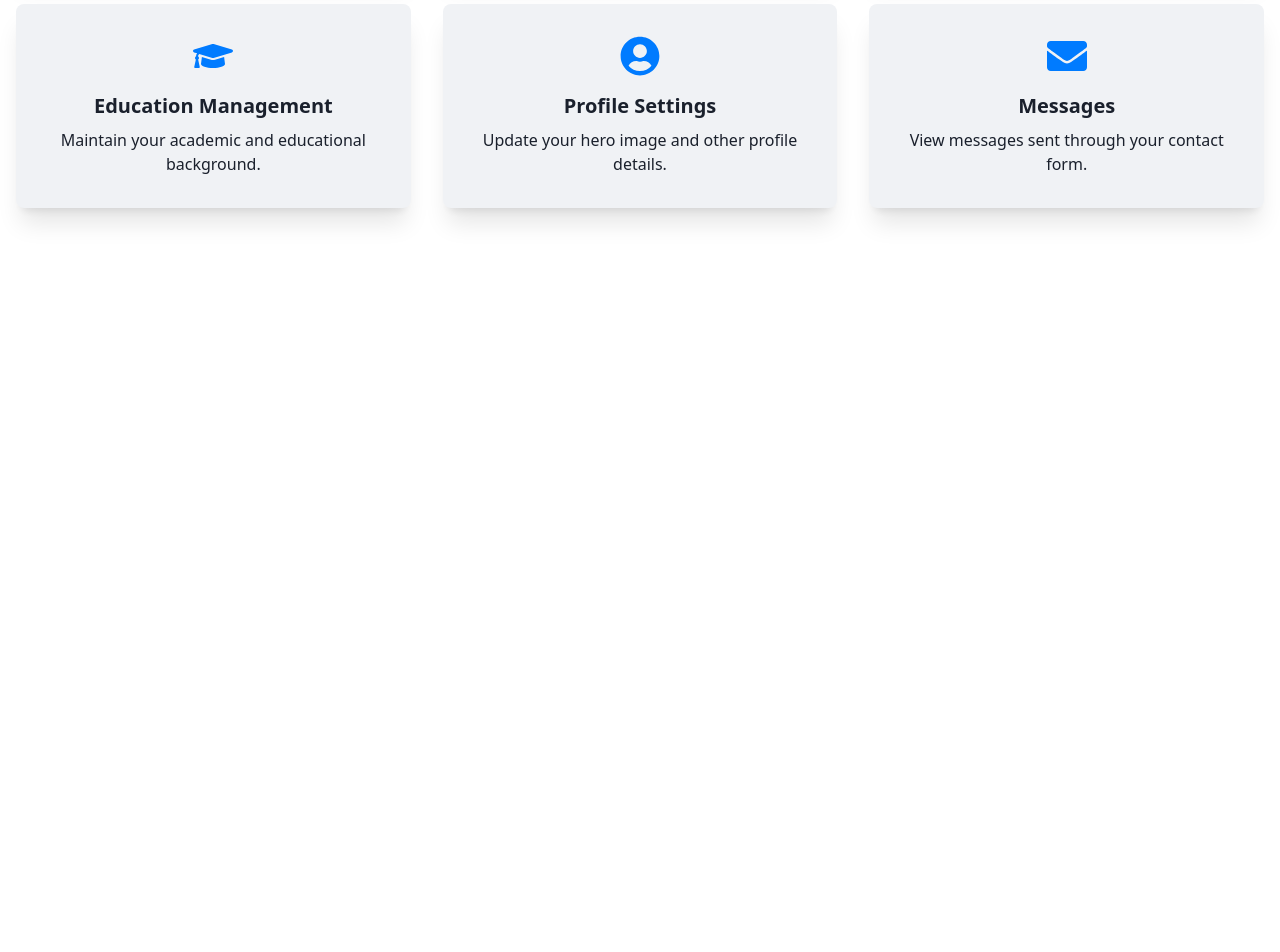
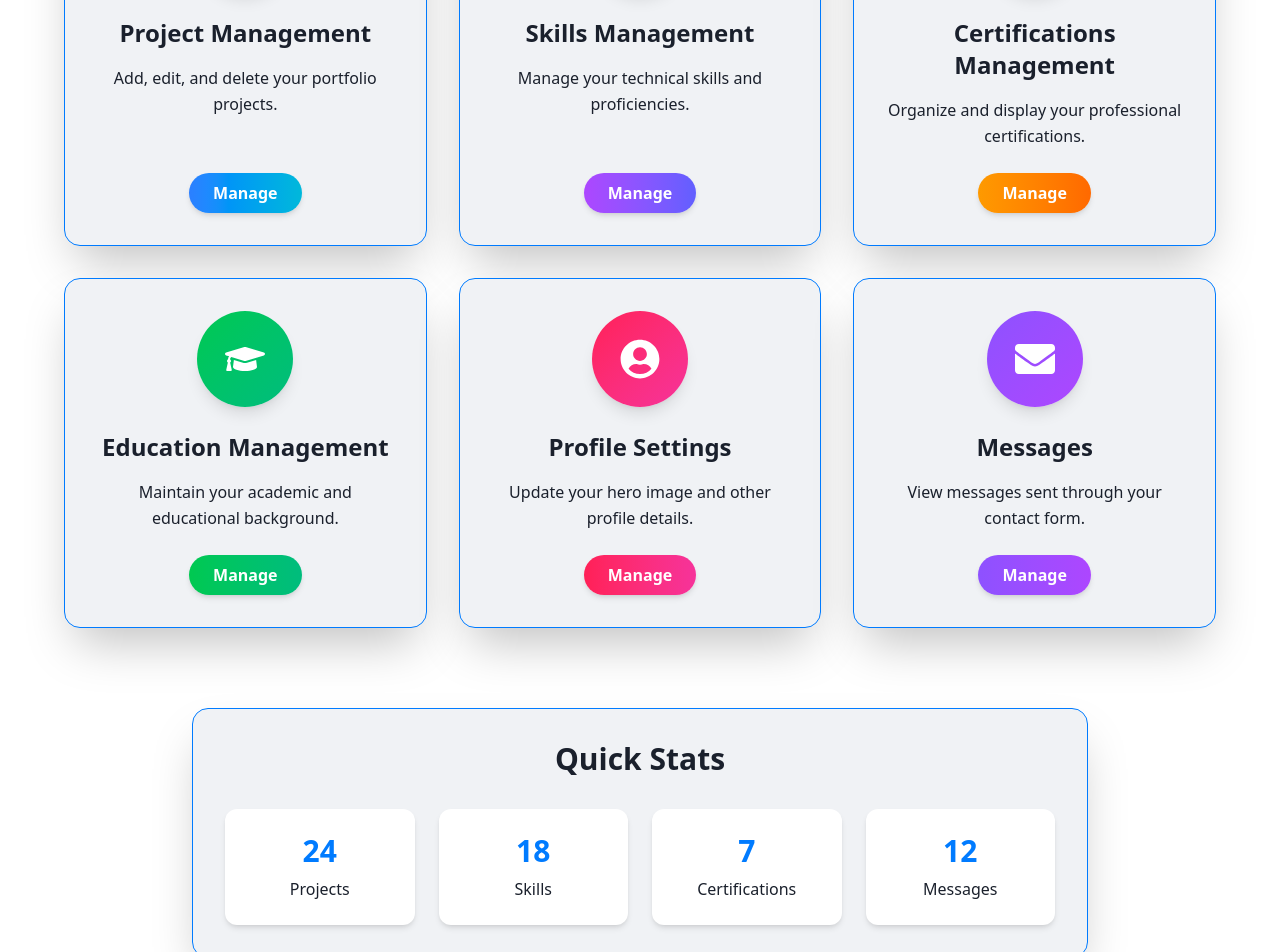
Before and after one commit to fahmidurshanto/web-dev-portfolio, a React (Vite) app: page /admin-dashboard in a window 1280 px wide. Shown: the part 460-1412 px from the top of the page. Before the commit the page ends 800 px from the top, so only its background shows below. Built offline with nearby package versions, Linux system fonts and the light colour scheme.

Commit message:
Updated the admin dashboard page ui

```diff
--- a/src/pages/AdminDashboard.jsx
+++ b/src/pages/AdminDashboard.jsx
@@ -11,63 +11,111 @@ const AdminDashboard = () => {
       path: '/manage-projects',
       icon: <FaTasks size={40} />,
       description: 'Add, edit, and delete your portfolio projects.',
+      color: 'from-blue-500 to-cyan-500',
     },
     {
       name: 'Skills Management',
       path: '/manage-skills',
       icon: <FaBrain size={40} />,
       description: 'Manage your technical skills and proficiencies.',
+      color: 'from-purple-500 to-indigo-500',
     },
     {
       name: 'Certifications Management',
       path: '/manage-certifications',
       icon: <FaAward size={40} />,
       description: 'Organize and display your professional certifications.',
+      color: 'from-amber-500 to-orange-500',
     },
     {
       name: 'Education Management',
       path: '/manage-education',
       icon: <FaGraduationCap size={40} />,
       description: 'Maintain your academic and educational background.',
+      color: 'from-green-500 to-emerald-500',
     },
     {
       name: 'Profile Settings',
       path: '/profile-settings',
       icon: <FaUserCircle size={40} />,
       description: 'Update your hero image and other profile details.',
+      color: 'from-rose-500 to-pink-500',
     },
     {
       name: 'Messages',
       path: '/messages',
       icon: <FaEnvelope size={40} />,
       description: 'View messages sent through your contact form.',
+      color: 'from-violet-500 to-purple-500',
     },
   ];
 
   return (
-    <div className="container mx-auto py-8">
-      <h2 className="text-3xl font-bold text-center mb-12 text-[var(--text-color)] animate__animated animate__fadeInDown">
-        Admin Dashboard
-      </h2>
-      <div className="grid grid-cols-1 md:grid-cols-2 lg:grid-cols-3 gap-8">
+    <div className="container mx-auto py-12 px-4">
+      <div className="text-center mb-16">
+        <h1 className="text-4xl md:text-5xl font-extrabold mb-6 text-[var(--text-color)] animate__animated animate__fadeInDown">
+          Admin Dashboard
+        </h1>
+        <p className="text-xl text-[var(--text-color)] max-w-3xl mx-auto animate__animated animate__fadeInUp animate__delay-1s">
+          Manage all aspects of your portfolio from one central location
+        </p>
+      </div>
+
+      <div className="grid grid-cols-1 sm:grid-cols-2 lg:grid-cols-3 gap-8 max-w-6xl mx-auto">
         {managementLinks.map((link, index) => (
           <Link
             to={link.path}
             key={index}
-            className="bg-[var(--secondary-color)] rounded-lg shadow-xl p-8 flex flex-col items-center justify-center text-center transform transition duration-300 hover:scale-105 hover:bg-[var(--primary-color)] hover:text-white animate__animated animate__fadeInUp"
+            className="bg-[var(--secondary-color)] rounded-2xl shadow-2xl p-8 flex flex-col items-center justify-center text-center transform transition-all duration-500 hover:scale-105 hover:shadow-3xl border border-[var(--primary-color)] border-opacity-20 backdrop-blur-sm bg-opacity-80 animate__animated animate__fadeInUp"
             style={{ animationDelay: `${index * 0.1}s` }}
           >
-            <div className="mb-4 text-[var(--primary-color)] hover:text-white transition duration-300">
-              {link.icon}
+            {/* Gradient circle background for icon */}
+            <div className={`mb-6 w-24 h-24 rounded-full bg-gradient-to-br ${link.color} flex items-center justify-center shadow-lg transform transition duration-300 hover:scale-110`}>
+              <div className="text-white">
+                {link.icon}
+              </div>
             </div>
-            <h3 className="text-xl font-bold mb-2 text-[var(--text-color)] hover:text-white transition duration-300">
+
+            <h3 className="text-2xl font-bold mb-4 text-[var(--text-color)] transition duration-300">
               {link.name}
             </h3>
-            <p className="text-[var(--text-color)] hover:text-white transition duration-300">
+
+            <p className="text-[var(--text-color)] mb-6 leading-relaxed">
               {link.description}
             </p>
+
+            <div className="mt-auto">
+              <button className={`px-6 py-2 rounded-full bg-gradient-to-r ${link.color} text-white font-semibold shadow-md transform transition duration-300 hover:scale-105 hover:shadow-lg`}>
+                Manage
+              </button>
+            </div>
           </Link>
         ))}
+      </div>
+
+      {/* Stats section */}
+      <div className="mt-20 max-w-4xl mx-auto">
+        <div className="bg-[var(--secondary-color)] rounded-2xl shadow-2xl p-8 backdrop-blur-sm bg-opacity-80 border border-[var(--primary-color)] border-opacity-20">
+          <h2 className="text-3xl font-bold text-center mb-8 text-[var(--text-color)]">Quick Stats</h2>
+          <div className="grid grid-cols-2 md:grid-cols-4 gap-6">
+            <div className="bg-[var(--background-color)] p-6 rounded-xl text-center shadow-md">
+              <div className="text-3xl font-bold text-[var(--primary-color)]">24</div>
+              <div className="text-[var(--text-color)] mt-2">Projects</div>
+            </div>
+            <div className="bg-[var(--background-color)] p-6 rounded-xl text-center shadow-md">
+              <div className="text-3xl font-bold text-[var(--primary-color)]">18</div>
+              <div className="text-[var(--text-color)] mt-2">Skills</div>
+            </div>
+            <div className="bg-[var(--background-color)] p-6 rounded-xl text-center shadow-md">
+              <div className="text-3xl font-bold text-[var(--primary-color)]">7</div>
+              <div className="text-[var(--text-color)] mt-2">Certifications</div>
+            </div>
+            <div className="bg-[var(--background-color)] p-6 rounded-xl text-center shadow-md">
+              <div className="text-3xl font-bold text-[var(--primary-color)]">12</div>
+              <div className="text-[var(--text-color)] mt-2">Messages</div>
+            </div>
+          </div>
+        </div>
       </div>
     </div>
   );
```
